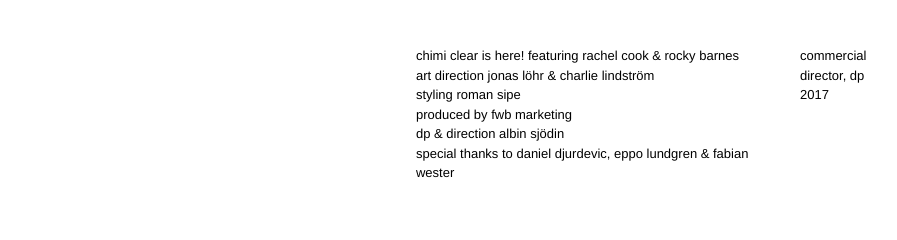
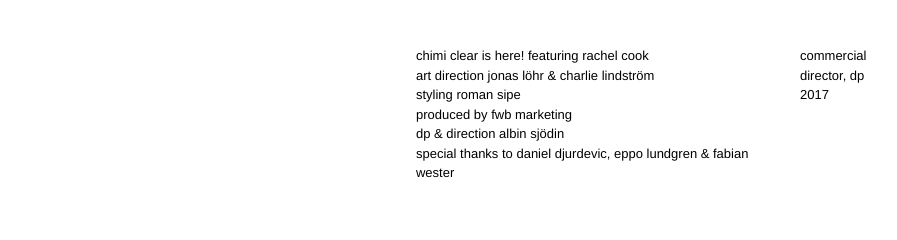
Before and after one commit to manspeterson/albin-site, a Jekyll site: the page built from _posts/2017-12-10-chimi-clear-campaign.md, in a window 1280 px wide. Shown: the part 546-786 px from the top of the page, without its empty margins (32-929 px from the left). Built offline with Jekyll 4.4.1, drawn with Linux system fonts in a browser that asks for light colours; nearby versions of some CDN libraries; some web fonts are replaced; some of the changed lines change nothing that is shown.

Commit message:
Update Portfolio “2017-12-10-chimi-clear-campaign”

```diff
--- a/_posts/2017-12-10-chimi-clear-campaign.md
+++ b/_posts/2017-12-10-chimi-clear-campaign.md
@@ -10,12 +10,9 @@
   - >-
     <iframe src="https://player.vimeo.com/video/236126035" width="640"
     height="337" frameborder="0" webkitallowfullscreen mozallowfullscreen
-    allowfullscreen></iframe> <iframe
-    src="https://player.vimeo.com/video/235261891" width="640" height="337"
-    frameborder="0" webkitallowfullscreen mozallowfullscreen
     allowfullscreen></iframe>
 ---
-Chimi Clear is here! Featuring RACHEL COOK & ROCKY BARNES
+Chimi Clear is here! Featuring RACHEL COOK
 
 Art Direction JONAS LÖHR & CHARLIE LINDSTRÖM
 
```
